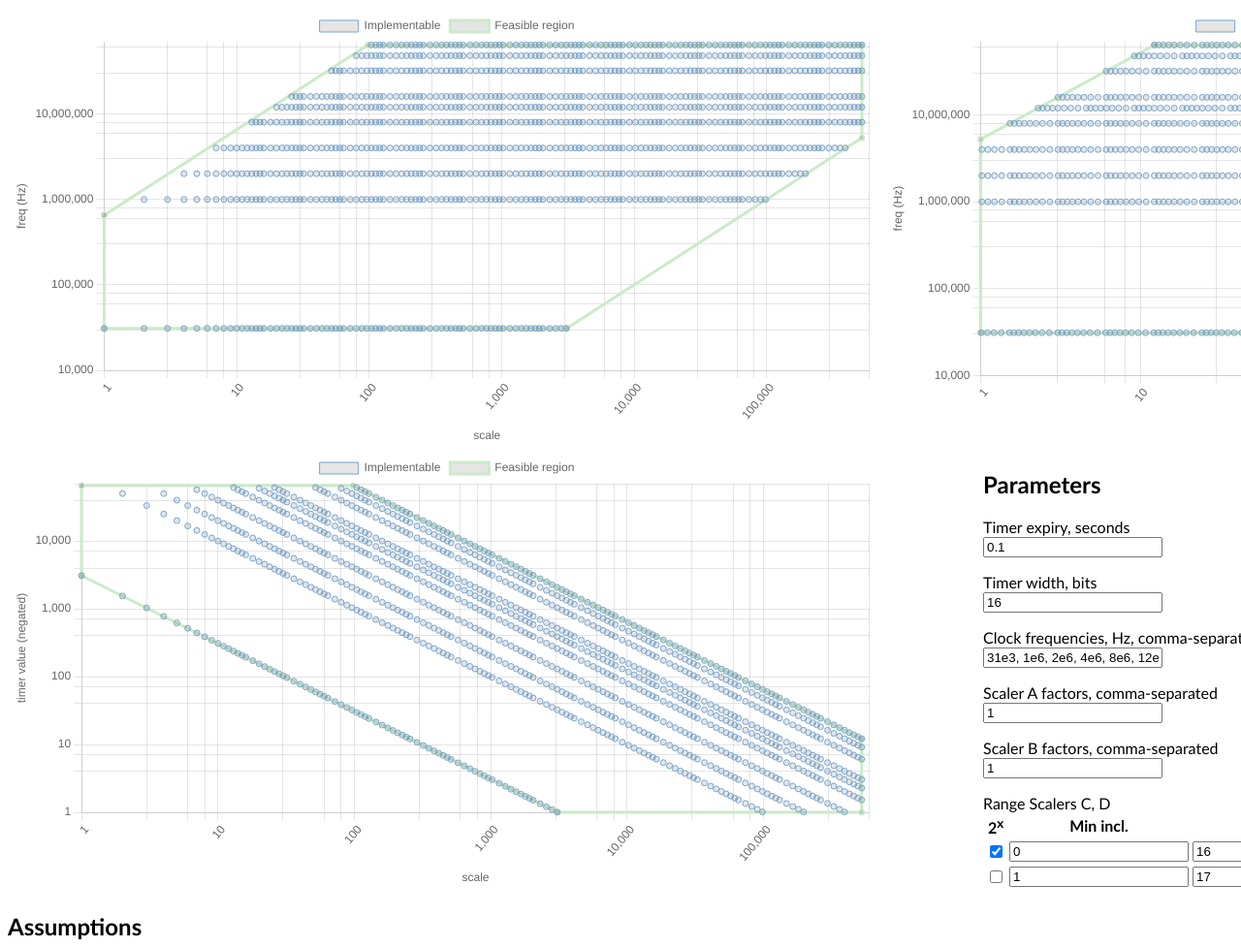
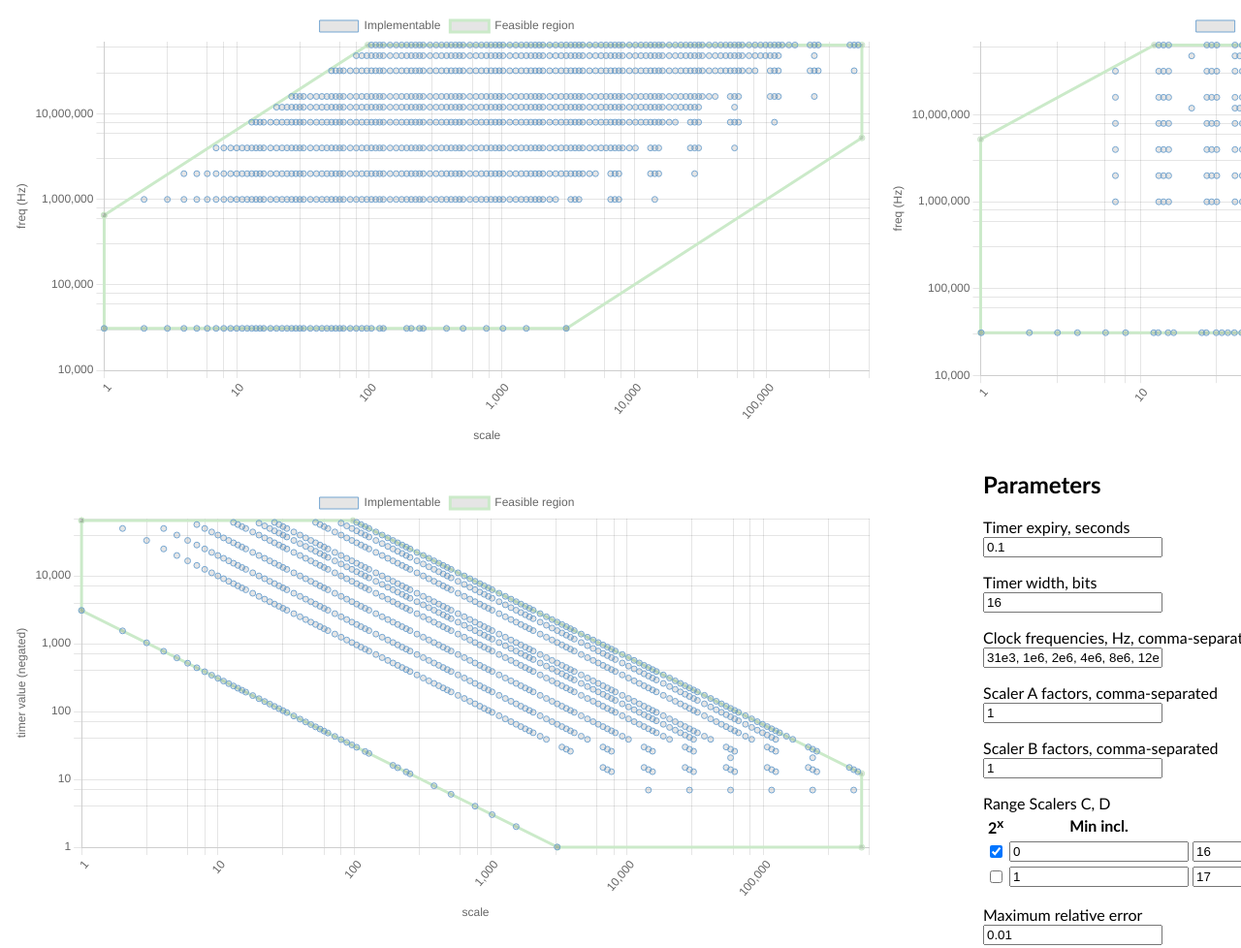
Before and after one commit to reinderien/timers, a plain HTML site: page index.html in a window 1280 px wide. Shown: the top 978 px of the page at 97% size. Drawn offline with nearby package versions, Linux system fonts and the light colour scheme.

Commit message:
Point culling on maximum error

```diff
--- a/index.html
+++ b/index.html
@@ -104,6 +104,11 @@
               </tr>
             </tbody>
           </table>
+
+          <p>
+            <label for="cull_error">Maximum relative error</label><br/>
+            <input id="cull_error" type="number" step="any" value="0.01" />
+          </p>
         </td>
       </tr>
     </tbody>
--- a/timers.js
+++ b/timers.js
@@ -3,7 +3,7 @@
 "use strict";
 
 // initialised on parse
-var time, valueMax, availFreq, allScales,
+var time, valueMax, availFreq, allScales, cullError,
     scaleFreqGraph, scaleValueGraph, valueFreqGraph;
 
 // these references stay in-place and associated to the graph config;
@@ -15,12 +15,16 @@ const
 function sortPredicate(a, b) { return a - b; }
 
 function makePoint(freq, scale) {
-    const valueIdeal = time * freq / scale;
+    const valueIdeal = time * freq / scale,
+          valueActual = Math.round(valueIdeal),
+          timeActual =  valueActual * scale / freq
     return {
         scale: scale,
         freq: freq,
         valueIdeal: valueIdeal,
-        valueActual: Math.round(valueIdeal),
+        valueActual: valueActual,
+        timeActual: timeActual,
+        error: timeActual/time - 1
     };
 }
 
@@ -127,7 +131,10 @@ function fillImplPoints() {
                 scale => {
                     if (scale > scaleMax)
                         return false;
-                    implPoints.push(makePoint(freq, scale));
+
+                    const point = makePoint(freq, scale);
+                    if (Math.abs(point.error) <= cullError)
+                        implPoints.push(point);
                     return true;
                 }
             );
@@ -170,17 +177,14 @@ const tooltipCallback = (function() {
                     'Freq limit: ' + freqFmt.format(raw.freq),
                 ];
 
-            const timeActual = raw.valueActual * raw.scale / raw.freq,
-                error = timeActual/time - 1;
-
             return [
                 'f = ' + freqFmt.format(raw.freq) + ' Hz',
                 'scale = ' + scaleFmt.format(raw.scale),
                 'tmr_idl = ' + timerFmt.format(-raw.valueIdeal),
                 'tmr_act = ' + timerFmt.format(-raw.valueActual),
                 't_idl = ' + timeFmt.format(time) + ' s',
-                't_act = ' + timeFmt.format(timeActual) + ' s',
-                'rel_err = ' + errorFmt.format(error),
+                't_act = ' + timeFmt.format(raw.timeActual) + ' s',
+                'rel_err = ' + errorFmt.format(raw.error),
             ];
         }
     );
@@ -200,6 +204,7 @@ function attachHandlers() {
         timeInput = document.getElementById('time'),
         bitsInput = document.getElementById('bits'),
         freqInput = document.getElementById('freq'),
+        errorInput = document.getElementById('cull_error'),
         specifiedScalerInputs = [
             '1', '2'
         ].map(id => document.getElementById('scale' + id)),
@@ -222,6 +227,9 @@ function attachHandlers() {
     }
     function parseFreq() {
         availFreq = freqInput.value.split(',').map(parseFloat);
+    }
+    function parseError() {
+        cullError = parseFloat(errorInput.value);
     }
     function parseScale() {
         const specified = specifiedScalerInputs.map(
@@ -256,26 +264,31 @@ function attachHandlers() {
         allScales.sort(sortPredicate);
     }
 
-    timeInput.addEventListener(
-        'change', () => {parseTime(); updateGraphs()});
-    bitsInput.addEventListener(
-        'change', () => {parseBits(); updateGraphs()});
-    freqInput.addEventListener(
-        'change', () => {parseFreq(); updateGraphs()});
+    function attachChange(input, parse) {
+        input.addEventListener(
+            'change',
+            () => {
+                parse();
+                updateGraphs();
+            },
+        );
+        parse(); // first call for initialisation
+    }
 
-    function handleScale(input) {
+    attachChange(timeInput, parseTime);
+    attachChange(bitsInput, parseBits);
+    attachChange(freqInput, parseFreq);
+    attachChange(errorInput, parseError);
+
+    function attachScaleChange(input) {
         input.addEventListener(
             'change', () => {parseScale(); updateGraphs()}
         );
     }
-    specifiedScalerInputs.forEach(handleScale);
+    specifiedScalerInputs.forEach(attachScaleChange);
     rangeScaleInputs.forEach(
-        rangeScale => Object.values(rangeScale).forEach(handleScale)
+        rangeScale => Object.values(rangeScale).forEach(attachScaleChange)
     );
-
-    parseTime();
-    parseBits();
-    parseFreq();
     parseScale();
 }
 
```
